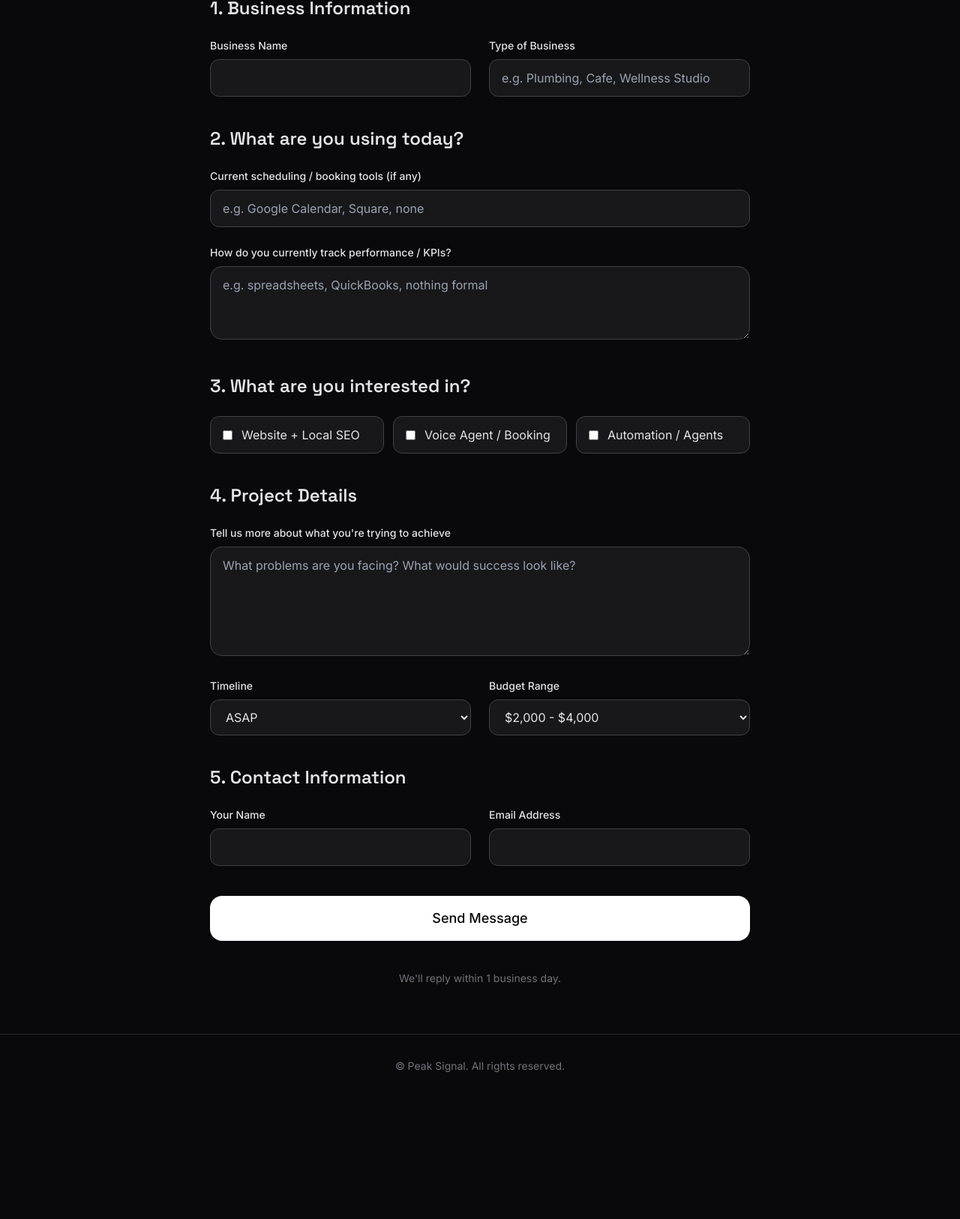
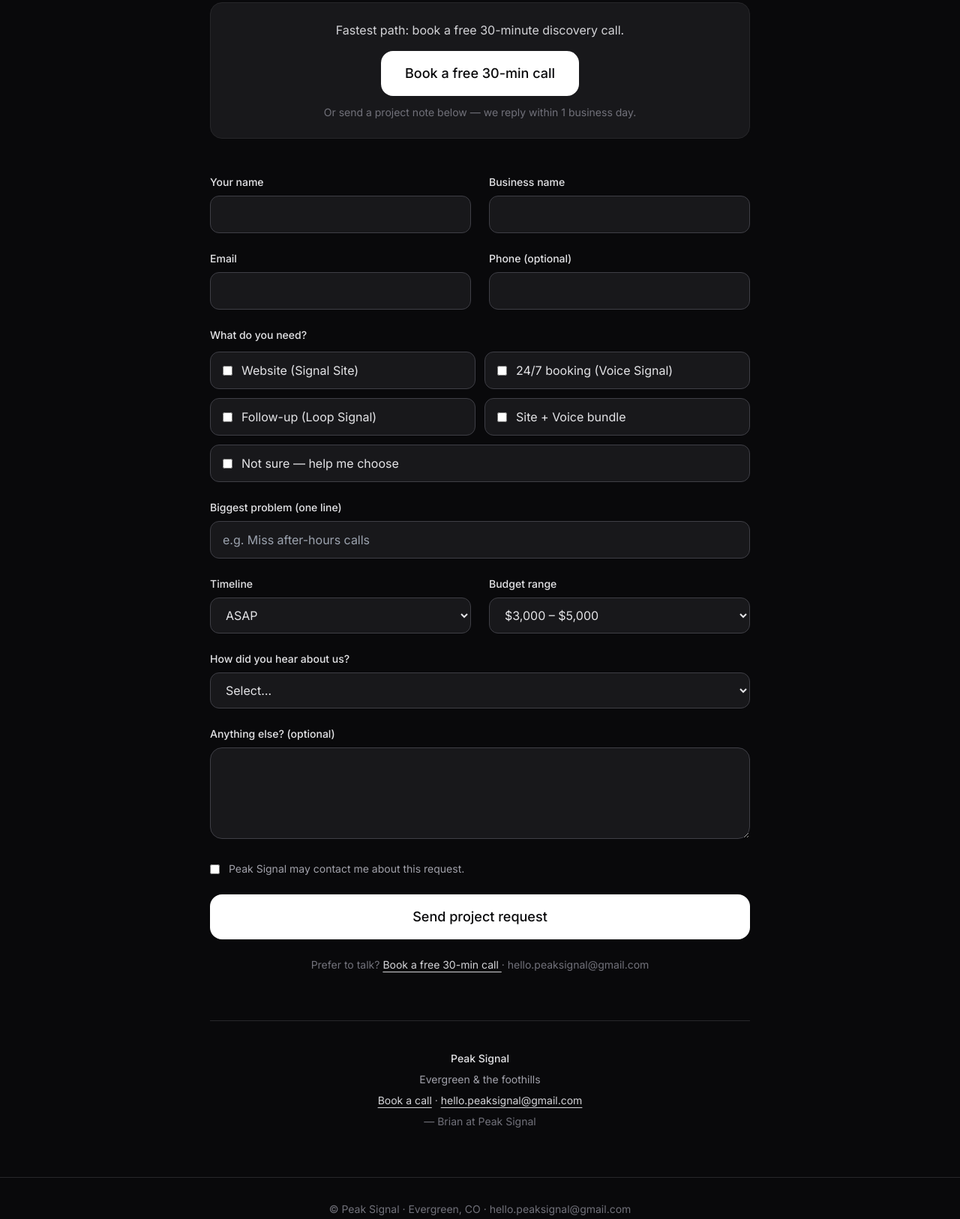
Before and after one commit to brianscottwatson-cell/Peak-signal, a plain HTML site: page contact.html in a window 1280 px wide. Shown: the part 302-1928 px from the top of the page at 75% size. Before the commit the page ends 1766 px from the top, so only its background shows below. Drawn offline with nearby package versions, Linux system fonts and the light colour scheme.

Commit message:
Lead capture: Calendly primary CTAs + simplified Formspree form
Wire Book a free 30-min call to calendly.com/hello-peaksignal/30min on
homepage and contact. Shorten contact form fields, budget floors, and
public email hello.peaksignal@gmail.com.

```diff
--- a/contact.html
+++ b/contact.html
@@ -29,118 +29,157 @@
         <a href="index.html#how" class="hover:text-white transition-colors">How it Works</a>
         <a href="contact.html" class="text-white font-medium">Contact</a>
       </div>
+      <div class="flex items-center gap-x-3">
+        <a href="https://calendly.com/hello-peaksignal/30min" target="_blank" rel="noopener"
+           class="px-5 py-2.5 text-sm font-medium bg-white text-zinc-950 hover:bg-zinc-100 transition-colors rounded-xl">
+          Book a free 30-min call
+        </a>
+      </div>
     </div>
   </nav>
 
   <div class="max-w-3xl mx-auto px-6 py-16">
     <h1 class="font-display text-5xl font-semibold tracking-tighter mb-4">Let's talk about your project</h1>
-    <p class="text-xl text-zinc-400 mb-10">Tell us about your business and what you're looking to improve. We'll get back to you within 1 business day.</p>
+    <p class="text-xl text-zinc-400 mb-10">Book a free 30-minute discovery call, or send a short project note. We reply within 1 business day.</p>
 
-    <form action="https://formspree.io/f/mgobgrlr" method="POST" class="space-y-10">
+    <!-- Primary booking CTA above the form -->
+    <div class="mb-12 p-6 rounded-2xl border border-zinc-800 bg-zinc-900 text-center">
+      <p class="text-zinc-300 mb-4">Fastest path: book a free 30-minute discovery call.</p>
+      <a href="https://calendly.com/hello-peaksignal/30min"
+         target="_blank" rel="noopener"
+         class="inline-flex items-center justify-center px-8 py-4 bg-white text-zinc-950 font-medium rounded-2xl hover:bg-zinc-100 transition-colors text-lg">
+        Book a free 30-min call
+      </a>
+      <p class="text-sm text-zinc-500 mt-3">Or send a project note below — we reply within 1 business day.</p>
+    </div>
 
-      <!-- 1. Business Information -->
-      <div>
-        <h2 class="font-display text-2xl font-semibold mb-6">1. Business Information</h2>
+    <form action="https://formspree.io/f/mgobgrlr" method="POST" class="space-y-6">
+      <input type="hidden" name="_subject" value="Peak Signal lead">
+      <input type="text" name="_gotcha" tabindex="-1" autocomplete="off" style="position:absolute;left:-9999px" aria-hidden="true">
+
       <div class="grid grid-cols-1 md:grid-cols-2 gap-6">
         <div>
-            <label class="block text-sm font-medium mb-2">Business Name</label>
-            <input type="text" name="business_name" required class="w-full bg-zinc-900 border border-zinc-700 rounded-xl px-4 py-3">
+          <label class="block text-sm font-medium mb-2">Your name</label>
+          <input type="text" name="name" required class="w-full bg-zinc-900 border border-zinc-700 rounded-xl px-4 py-3">
         </div>
         <div>
-            <label class="block text-sm font-medium mb-2">Type of Business</label>
-            <input type="text" name="business_type" placeholder="e.g. Plumbing, Cafe, Wellness Studio" class="w-full bg-zinc-900 border border-zinc-700 rounded-xl px-4 py-3">
-          </div>
+          <label class="block text-sm font-medium mb-2">Business name</label>
+          <input type="text" name="business_name" required class="w-full bg-zinc-900 border border-zinc-700 rounded-xl px-4 py-3">
         </div>
       </div>
 
-      <!-- 2. Current Tech & Data Stack -->
+      <div class="grid grid-cols-1 md:grid-cols-2 gap-6">
         <div>
-        <h2 class="font-display text-2xl font-semibold mb-6">2. What are you using today?</h2>
-        <div class="mb-6">
-          <label class="block text-sm font-medium mb-2">Current scheduling / booking tools (if any)</label>
-          <input type="text" name="current_scheduling" placeholder="e.g. Google Calendar, Square, none" class="w-full bg-zinc-900 border border-zinc-700 rounded-xl px-4 py-3">
+          <label class="block text-sm font-medium mb-2">Email</label>
+          <input type="email" name="email" required class="w-full bg-zinc-900 border border-zinc-700 rounded-xl px-4 py-3">
         </div>
         <div>
-          <label class="block text-sm font-medium mb-2">How do you currently track performance / KPIs?</label>
-          <textarea name="current_kpi" rows="3" placeholder="e.g. spreadsheets, QuickBooks, nothing formal" class="w-full bg-zinc-900 border border-zinc-700 rounded-2xl px-4 py-3"></textarea>
+          <label class="block text-sm font-medium mb-2">Phone (optional)</label>
+          <input type="tel" name="phone" class="w-full bg-zinc-900 border border-zinc-700 rounded-xl px-4 py-3">
         </div>
       </div>
 
-      <!-- 3. Project Interest -->
       <div>
-        <h2 class="font-display text-2xl font-semibold mb-6">3. What are you interested in?</h2>
-        <div class="grid grid-cols-1 sm:grid-cols-3 gap-3 mb-6">
-          <label class="flex items-center gap-x-3 bg-zinc-900 border border-zinc-700 rounded-xl px-4 py-3 cursor-pointer hover:border-zinc-600">
-            <input type="checkbox" name="interest" value="Website + SEO" class="accent-blue-500">
-            <span>Website + Local SEO</span>
+        <label class="block text-sm font-medium mb-3">What do you need?</label>
+        <div class="grid grid-cols-1 sm:grid-cols-2 gap-3">
+          <label class="flex items-center gap-x-3 bg-zinc-900 border border-zinc-700 rounded-xl px-4 py-3 cursor-pointer">
+            <input type="checkbox" name="interest" value="Signal Site" class="accent-blue-500">
+            <span>Website (Signal Site)</span>
           </label>
-          <label class="flex items-center gap-x-3 bg-zinc-900 border border-zinc-700 rounded-xl px-4 py-3 cursor-pointer hover:border-zinc-600">
-            <input type="checkbox" name="interest" value="Voice Agent" class="accent-blue-500">
-            <span>Voice Agent / Booking</span>
+          <label class="flex items-center gap-x-3 bg-zinc-900 border border-zinc-700 rounded-xl px-4 py-3 cursor-pointer">
+            <input type="checkbox" name="interest" value="Voice Signal" class="accent-blue-500">
+            <span>24/7 booking (Voice Signal)</span>
           </label>
-          <label class="flex items-center gap-x-3 bg-zinc-900 border border-zinc-700 rounded-xl px-4 py-3 cursor-pointer hover:border-zinc-600">
-            <input type="checkbox" name="interest" value="Automation" class="accent-blue-500">
-            <span>Automation / Agents</span>
+          <label class="flex items-center gap-x-3 bg-zinc-900 border border-zinc-700 rounded-xl px-4 py-3 cursor-pointer">
+            <input type="checkbox" name="interest" value="Loop Signal" class="accent-blue-500">
+            <span>Follow-up (Loop Signal)</span>
+          </label>
+          <label class="flex items-center gap-x-3 bg-zinc-900 border border-zinc-700 rounded-xl px-4 py-3 cursor-pointer">
+            <input type="checkbox" name="interest" value="Site + Voice bundle" class="accent-blue-500">
+            <span>Site + Voice bundle</span>
+          </label>
+          <label class="flex items-center gap-x-3 bg-zinc-900 border border-zinc-700 rounded-xl px-4 py-3 cursor-pointer sm:col-span-2">
+            <input type="checkbox" name="interest" value="Not sure" class="accent-blue-500">
+            <span>Not sure — help me choose</span>
           </label>
         </div>
       </div>
 
-      <!-- 4. Project Details -->
       <div>
-        <h2 class="font-display text-2xl font-semibold mb-6">4. Project Details</h2>
-        <div class="mb-6">
-          <label class="block text-sm font-medium mb-2">Tell us more about what you're trying to achieve</label>
-          <textarea name="project_details" rows="5" required class="w-full bg-zinc-900 border border-zinc-700 rounded-2xl px-4 py-3" placeholder="What problems are you facing? What would success look like?"></textarea>
+        <label class="block text-sm font-medium mb-2">Biggest problem (one line)</label>
+        <input type="text" name="problem" required placeholder="e.g. Miss after-hours calls" class="w-full bg-zinc-900 border border-zinc-700 rounded-xl px-4 py-3">
       </div>
 
       <div class="grid grid-cols-1 md:grid-cols-2 gap-6">
         <div>
           <label class="block text-sm font-medium mb-2">Timeline</label>
-            <select name="timeline" class="w-full bg-zinc-900 border border-zinc-700 rounded-xl px-4 py-3">
-              <option>ASAP</option>
-              <option>Within 1 month</option>
-              <option>1-3 months</option>
-              <option>Just exploring</option>
+          <select name="timeline" required class="w-full bg-zinc-900 border border-zinc-700 rounded-xl px-4 py-3">
+            <option value="ASAP">ASAP</option>
+            <option value="Within 1 month">Within 1 month</option>
+            <option value="1–3 months">1–3 months</option>
+            <option value="Just exploring">Just exploring</option>
           </select>
         </div>
         <div>
-            <label class="block text-sm font-medium mb-2">Budget Range</label>
-            <select name="budget" class="w-full bg-zinc-900 border border-zinc-700 rounded-xl px-4 py-3">
-              <option>$2,000 - $4,000</option>
-              <option>$4,000 - $7,000</option>
-              <option>$7,000 - $12,000</option>
-              <option>$12,000+</option>
+          <label class="block text-sm font-medium mb-2">Budget range</label>
+          <select name="budget" required class="w-full bg-zinc-900 border border-zinc-700 rounded-xl px-4 py-3">
+            <option value="$3,000 – $5,000">$3,000 – $5,000</option>
+            <option value="$5,000 – $8,000">$5,000 – $8,000</option>
+            <option value="$8,000 – $12,000">$8,000 – $12,000</option>
+            <option value="$12,000+">$12,000+</option>
+            <option value="Just exploring">Just exploring</option>
           </select>
         </div>
       </div>
+
+      <div>
+        <label class="block text-sm font-medium mb-2">How did you hear about us?</label>
+        <select name="source" class="w-full bg-zinc-900 border border-zinc-700 rounded-xl px-4 py-3">
+          <option value="">Select…</option>
+          <option value="Nextdoor">Nextdoor</option>
+          <option value="Google">Google</option>
+          <option value="Referral">Referral</option>
+          <option value="Other">Other</option>
+        </select>
       </div>
 
-      <!-- 5. Contact Information -->
       <div>
-        <h2 class="font-display text-2xl font-semibold mb-6">5. Contact Information</h2>
-        <div class="grid grid-cols-1 md:grid-cols-2 gap-6">
-          <div>
-            <label class="block text-sm font-medium mb-2">Your Name</label>
-            <input type="text" name="name" required class="w-full bg-zinc-900 border border-zinc-700 rounded-xl px-4 py-3">
-          </div>
-          <div>
-            <label class="block text-sm font-medium mb-2">Email Address</label>
-            <input type="email" name="email" required class="w-full bg-zinc-900 border border-zinc-700 rounded-xl px-4 py-3">
-          </div>
-        </div>
+        <label class="block text-sm font-medium mb-2">Anything else? (optional)</label>
+        <textarea name="message" rows="4" class="w-full bg-zinc-900 border border-zinc-700 rounded-2xl px-4 py-3"></textarea>
       </div>
 
-      <button type="submit" class="w-full mt-6 bg-white text-zinc-950 font-medium py-4 rounded-2xl hover:bg-zinc-100 transition-colors text-lg">
-        Send Message
+      <label class="flex items-start gap-x-3 text-sm text-zinc-400">
+        <input type="checkbox" name="consent" value="yes" required class="mt-1 accent-blue-500">
+        <span>Peak Signal may contact me about this request.</span>
+      </label>
+
+      <button type="submit" class="w-full bg-white text-zinc-950 font-medium py-4 rounded-2xl hover:bg-zinc-100 transition-colors text-lg">
+        Send project request
       </button>
 
-      <p class="text-center text-sm text-zinc-500 mt-4">We'll reply within 1 business day.</p>
+      <p class="text-center text-sm text-zinc-500">
+        Prefer to talk?
+        <a href="https://calendly.com/hello-peaksignal/30min" class="text-zinc-300 underline underline-offset-4">
+          Book a free 30-min call
+        </a>
+        · hello.peaksignal@gmail.com
+      </p>
     </form>
+
+    <div class="mt-16 pt-10 border-t border-zinc-800 text-center text-zinc-400 text-sm space-y-2">
+      <p class="font-medium text-zinc-200">Peak Signal</p>
+      <p>Evergreen &amp; the foothills</p>
+      <p>
+        <a href="https://calendly.com/hello-peaksignal/30min" class="underline underline-offset-4 text-zinc-300">Book a call</a>
+        · <a href="mailto:hello.peaksignal@gmail.com" class="underline underline-offset-4 text-zinc-300">hello.peaksignal@gmail.com</a>
+      </p>
+      <p class="text-zinc-500">— Brian at Peak Signal</p>
+    </div>
   </div>
 
   <footer class="border-t border-zinc-800 py-8">
     <div class="max-w-screen-xl mx-auto px-6 text-sm text-zinc-500 text-center">
-      © Peak Signal. All rights reserved.
+      © Peak Signal · Evergreen, CO · hello.peaksignal@gmail.com
     </div>
   </footer>
 </body>
```
Also changed, not shown: index.html (+17 -14 lines). Lines whose indentation alone changed are shown as unchanged.
